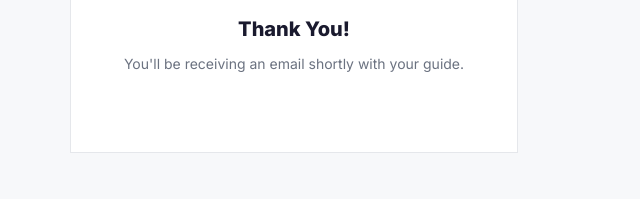
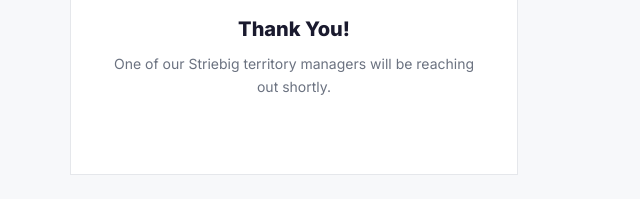
Before and after one commit to dleefriesen-cyber/bettermaterialflow, a plain HTML site: page index.html in a window 1280 px wide. Both pictures are taken after typing "Sample", "Sample", "name@example.com", "5551234" into the empty fields and a click on the button "REQUEST A DEMO →". Shown: the part 3879-4078 px from the top of the page, 602-1242 px from the left. Drawn offline with Linux system fonts and the light colour scheme; no server answers.

Commit message:
Update form success message

```diff
--- a/index.html
+++ b/index.html
@@ -934,7 +934,7 @@ footer p { font-size: 12px; color: rgba(255,255,255,0.35); }
           </svg>
         </div>
         <h3>Thank You!</h3>
-        <p>You'll be receiving an email shortly with your guide.</p>
+        <p>One of our Striebig territory managers will be reaching out shortly.</p>
       </div>
     </div>
 
```
